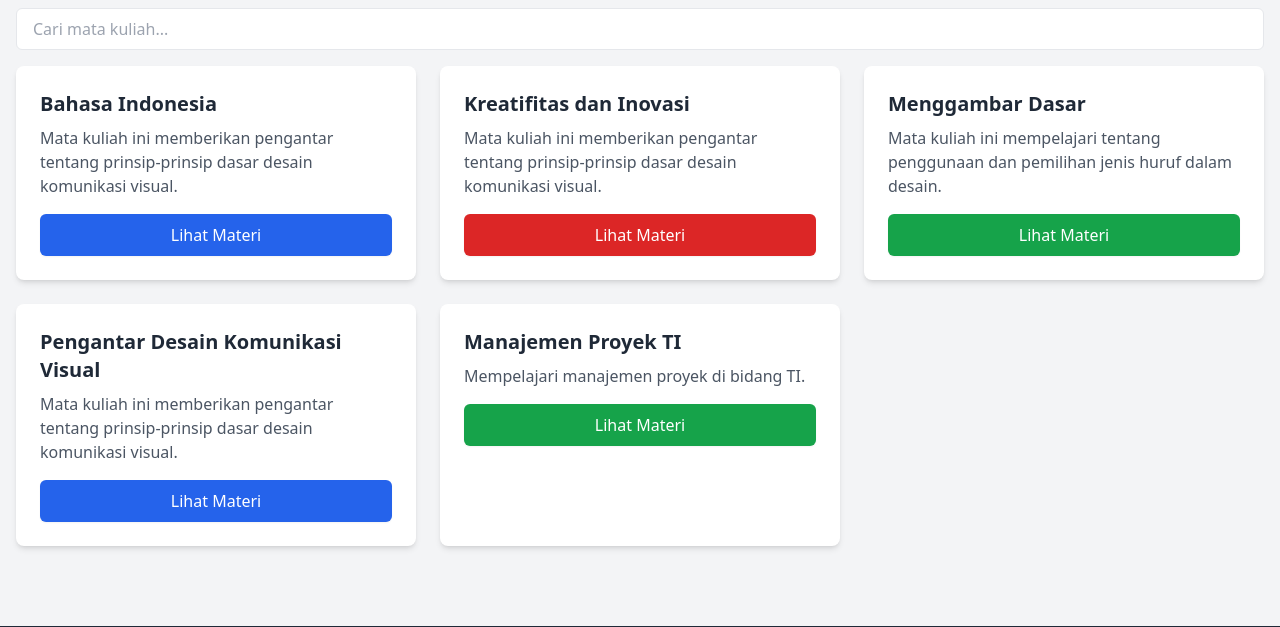
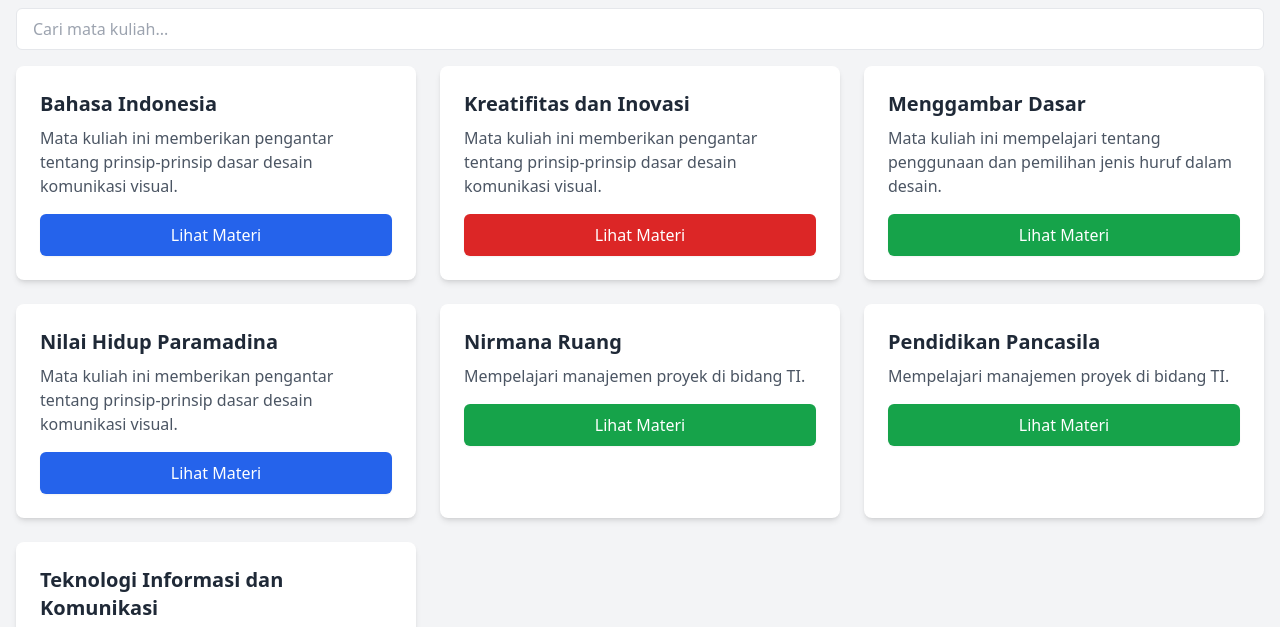
Before and after one commit to winduu14/winduu, a plain HTML site: page pages/daftar_matkul_semester1.html in a window 1280 px wide. Shown: the part 168-795 px from the top of the page. Drawn offline with Linux system fonts and the light colour scheme; some packages are replaced by stand-ins of ours; a script that the page names is missing.

Commit message:
Update daftar_matkul_semester1.html

```diff
--- a/pages/daftar_matkul_semester1.html
+++ b/pages/daftar_matkul_semester1.html
@@ -32,25 +32,35 @@
                 <div class="bg-white rounded-lg shadow-md p-6 hover:shadow-lg transition duration-300 matkul-item" data-title="Bahasa Indonesia">
                     <h2 class="text-xl font-semibold text-gray-800 mb-2">Bahasa Indonesia</h2>
                     <p class="text-gray-600 mb-4">Mata kuliah ini memberikan pengantar tentang prinsip-prinsip dasar desain komunikasi visual.</p>
-                    <a href="#" onclick="aksesMateri('LINK_GDRIVE_PENGANTAR_DKV'); return false;" class="w-full inline-flex items-center justify-center px-4 py-2 border border-transparent rounded-md shadow-sm text-base font-medium text-white bg-blue-600 hover:bg-blue-700 cursor-pointer">Lihat Materi</a>
+                    <a href="#" onclick="aksesMateri('https://drive.google.com/drive/folders/1dVqFuAcDvGJEwF9f3gO3obQ3RFxpEqd-?usp=sharing'); return false;" class="w-full inline-flex items-center justify-center px-4 py-2 border border-transparent rounded-md shadow-sm text-base font-medium text-white bg-blue-600 hover:bg-blue-700 cursor-pointer">Lihat Materi</a>
                 </div>
                 <div class="bg-white rounded-lg shadow-md p-6 hover:shadow-lg transition duration-300 matkul-item" data-title="Kreatifitas dan Inovasi">
                     <h2 class="text-xl font-semibold text-gray-800 mb-2">Kreatifitas dan Inovasi</h2>
                     <p class="text-gray-600 mb-4">Mata kuliah ini memberikan pengantar tentang prinsip-prinsip dasar desain komunikasi visual.</p>
-                    <a href="#" onclick="aksesMateri('LINK_GDRIVE_PENGANTAR_DKV'); return false;" class="w-full inline-flex items-center justify-center px-4 py-2 border border-transparent rounded-md shadow-sm text-base font-medium text-white bg-red-600 hover:bg-red-700 cursor-pointer">Lihat Materi</a>
+                    <a href="#" onclick="aksesMateri('https://drive.google.com/drive/folders/1ZJlGup0L-Yw8wrXioBkcYxadr6yqhA3f?usp=sharing'); return false;" class="w-full inline-flex items-center justify-center px-4 py-2 border border-transparent rounded-md shadow-sm text-base font-medium text-white bg-red-600 hover:bg-red-700 cursor-pointer">Lihat Materi</a>
                 </div>
                 <div class="bg-white rounded-lg shadow-md p-6 hover:shadow-lg transition duration-300 matkul-item" data-title="Menggambar Dasar">
                     <h2 class="text-xl font-semibold text-gray-800 mb-2">Menggambar Dasar</h2>
                     <p class="text-gray-600 mb-4">Mata kuliah ini mempelajari tentang penggunaan dan pemilihan jenis huruf dalam desain.</p>
                     <a href="#" onclick="aksesMateri('LINK_GDRIVE_DASAR_TIPOGRAFI'); return false;" class="w-full inline-flex items-center justify-center px-4 py-2 border border-transparent rounded-md shadow-sm text-base font-medium text-white bg-green-600 hover:bg-green-700 cursor-pointer">Lihat Materi</a>
                 </div>
-                <div class="bg-white rounded-lg shadow-md p-6 hover:shadow-lg transition duration-300 matkul-item" data-title="Pengantar Desain Komunikasi Visual">
-                    <h2 class="text-xl font-semibold text-gray-800 mb-2">Pengantar Desain Komunikasi Visual</h2>
+                <div class="bg-white rounded-lg shadow-md p-6 hover:shadow-lg transition duration-300 matkul-item" data-title="Nilai Hidup Paramadina">
+                    <h2 class="text-xl font-semibold text-gray-800 mb-2">Nilai Hidup Paramadina</h2>
                     <p class="text-gray-600 mb-4">Mata kuliah ini memberikan pengantar tentang prinsip-prinsip dasar desain komunikasi visual.</p>
                     <a href="#" onclick="aksesMateri('LINK_GDRIVE_PENGANTAR_DKV'); return false;" class="w-full inline-flex items-center justify-center px-4 py-2 border border-transparent rounded-md shadow-sm text-base font-medium text-white bg-blue-600 hover:bg-blue-700 cursor-pointer">Lihat Materi</a>
                 </div>
-                <div class="bg-white rounded-lg shadow-md p-6 hover:shadow-lg transition duration-300 matkul-item" data-title="Manajemen Proyek TI">
-                    <h2 class="text-xl font-semibold text-gray-800 mb-2">Manajemen Proyek TI</h2>
+                <div class="bg-white rounded-lg shadow-md p-6 hover:shadow-lg transition duration-300 matkul-item" data-title="Nirmana Ruang">
+                    <h2 class="text-xl font-semibold text-gray-800 mb-2">Nirmana Ruang</h2>
+                    <p class="text-gray-600 mb-4">Mempelajari manajemen proyek di bidang TI.</p>
+                    <a href="#" onclick="aksesMateri('LINK_GDRIVE_MANAJEMEN_PROYEK_TI'); return false;" class="w-full inline-flex items-center justify-center px-4 py-2 border border-transparent rounded-md shadow-sm text-base font-medium text-white bg-green-600 hover:bg-green-700 cursor-pointer">Lihat Materi</a>
+                </div>
+                <div class="bg-white rounded-lg shadow-md p-6 hover:shadow-lg transition duration-300 matkul-item" data-title="Pendidikan Pancasila">
+                    <h2 class="text-xl font-semibold text-gray-800 mb-2">Pendidikan Pancasila</h2>
+                    <p class="text-gray-600 mb-4">Mempelajari manajemen proyek di bidang TI.</p>
+                    <a href="#" onclick="aksesMateri('LINK_GDRIVE_MANAJEMEN_PROYEK_TI'); return false;" class="w-full inline-flex items-center justify-center px-4 py-2 border border-transparent rounded-md shadow-sm text-base font-medium text-white bg-green-600 hover:bg-green-700 cursor-pointer">Lihat Materi</a>
+                </div>
+                <div class="bg-white rounded-lg shadow-md p-6 hover:shadow-lg transition duration-300 matkul-item" data-title="Teknologi Informasi dan Komunikasi">
+                    <h2 class="text-xl font-semibold text-gray-800 mb-2">Teknologi Informasi dan Komunikasi</h2>
                     <p class="text-gray-600 mb-4">Mempelajari manajemen proyek di bidang TI.</p>
                     <a href="#" onclick="aksesMateri('LINK_GDRIVE_MANAJEMEN_PROYEK_TI'); return false;" class="w-full inline-flex items-center justify-center px-4 py-2 border border-transparent rounded-md shadow-sm text-base font-medium text-white bg-green-600 hover:bg-green-700 cursor-pointer">Lihat Materi</a>
                 </div>
```
